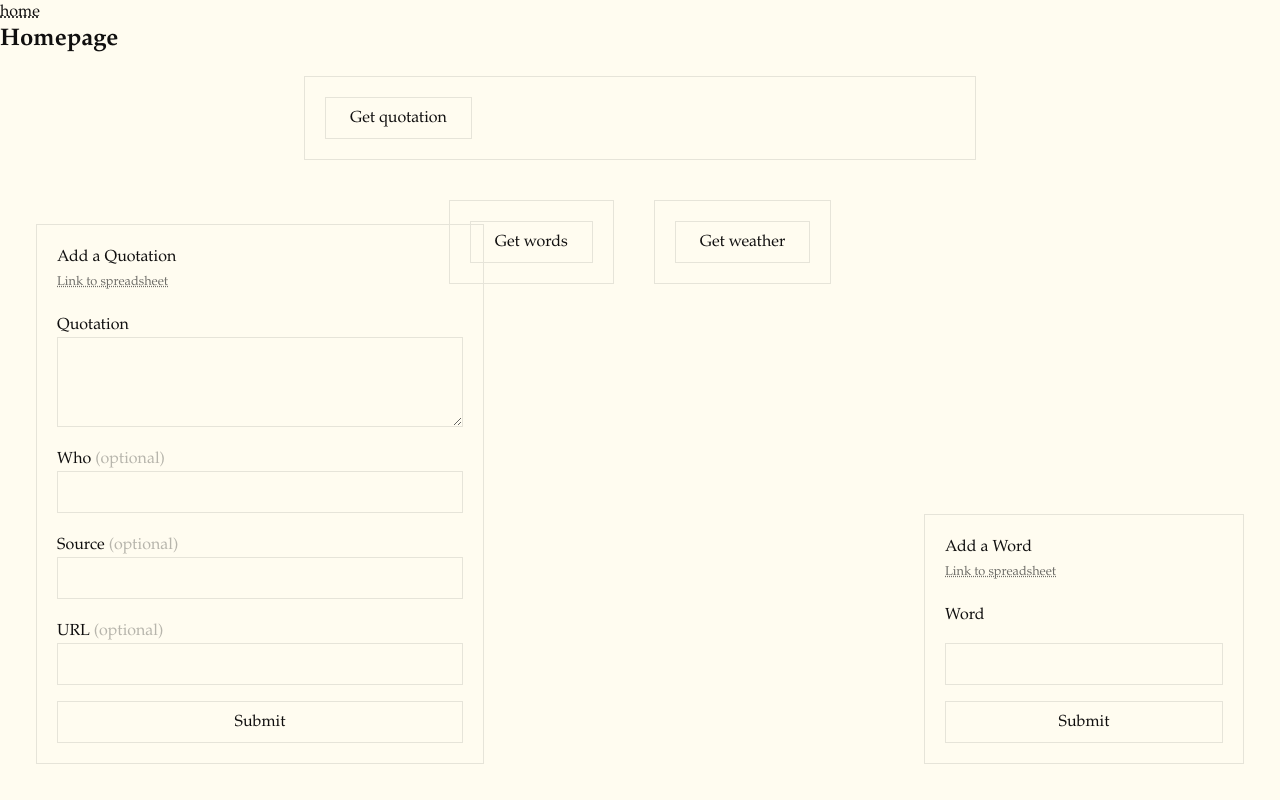
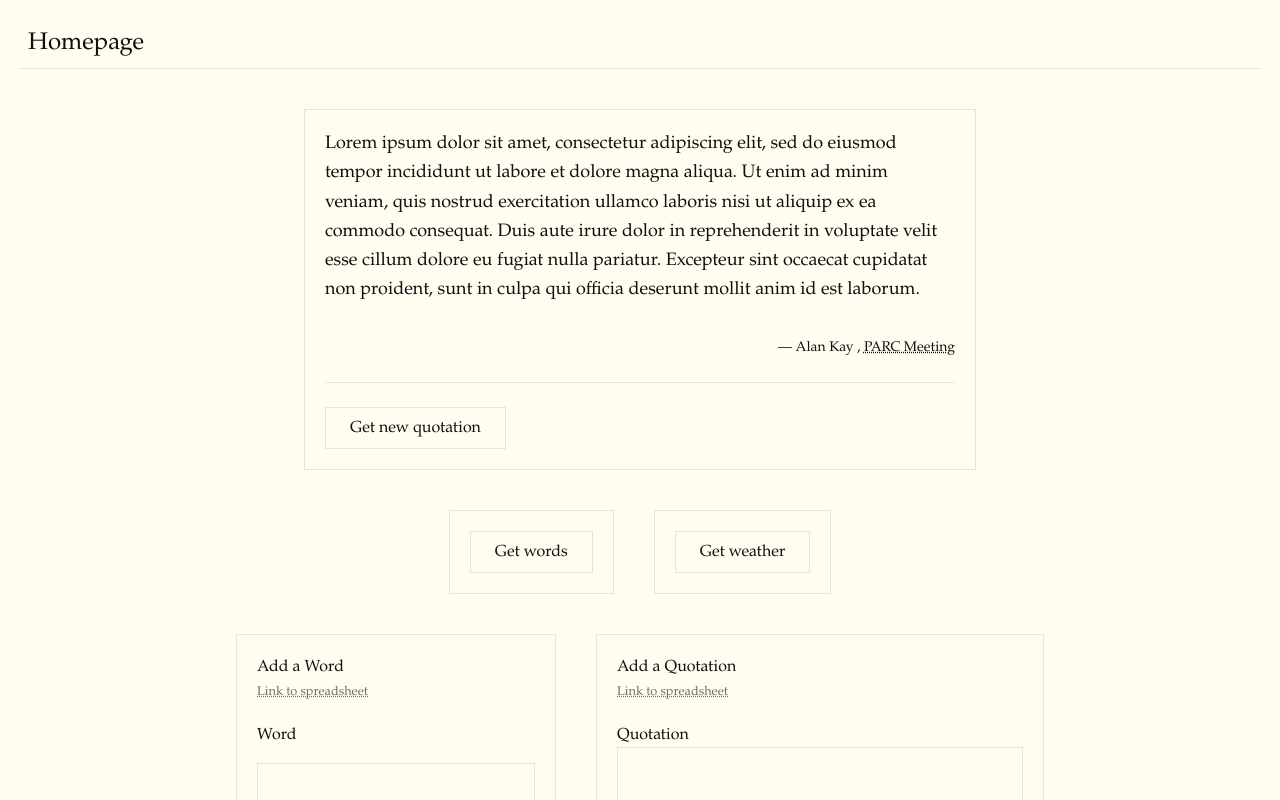
Before and after one commit to finmoorhouse/homepage, a SvelteKit app: page / in a window 1280 px wide. Shown: the top 800 px of the page. Built offline with nearby package versions, Linux system fonts and the light colour scheme.

Commit message:
Updating styling

```diff
--- a/src/routes/+layout.svelte
+++ b/src/routes/+layout.svelte
@@ -2,8 +2,4 @@
 	import '../app.css';
 </script>
 
-<nav>
-	<a href="/">home</a>
-</nav>
-
 <slot />
--- a/src/routes/+page.svelte
+++ b/src/routes/+page.svelte
@@ -2,7 +2,12 @@
 	import { enhance } from '$app/forms';
 
 	let wordData = null;
-	let quotationData = null;
+	let quotationData = {
+		quotation: "Lorem ipsum dolor sit amet, consectetur adipiscing elit, sed do eiusmod tempor incididunt ut labore et dolore magna aliqua. Ut enim ad minim veniam, quis nostrud exercitation ullamco laboris nisi ut aliquip ex ea commodo consequat. Duis aute irure dolor in reprehenderit in voluptate velit esse cillum dolore eu fugiat nulla pariatur. Excepteur sint occaecat cupidatat non proident, sunt in culpa qui officia deserunt mollit anim id est laborum.",
+		who: "Alan Kay",
+		source: "PARC Meeting",
+		url: "https://www.brainyquote.com/quotes/alan_kay_181225"
+	};
 	let weatherData = null;
 	let newWord = '';
 	let newQuotation = '';
@@ -33,14 +38,17 @@
 	}
 </script>
 
-<h1 class="font-extrabold text-2xl">Homepage</h1>
+<div class="m-5 p-2 border-b border-flexoki-ui min-h-[40px]">
+	<h1 class="text-2xl m-0 p-0">Homepage</h1>
+</div>
+
 <span class="flex justify-center w-full">
 	<div class="m-5 p-5 border border-flexoki-ui min-h-[40px] inline w-2xl">
 		{#if quotationData}
-			<div class="flex flex-col items-center">
-				<p class="text-lg italic mb-4 leading-relaxed max-w-2xl">{quotationData.quotation}</p>
+			<div class="flex flex-col">
+				<p class="{quotationData.quotation.length < 200 ? 'text-2xl' : 'text-lg'} mb-8 leading-relaxed max-w-2xl text-left">{quotationData.quotation}</p>
 				{#if quotationData.who}
-					<p class="text-sm text-flexoki-black-2 font-medium">
+					<p class="text-sm text-flexoki-black-2 font-medium text-right">
 						— {quotationData.who}
 						{#if quotationData.source}
 							{#if quotationData.url}
@@ -53,12 +61,14 @@
 				{/if}
 			</div>
 		{/if}
+		<hr class="my-6 border-flexoki-ui" />
 		<button
 			class="px-6 py-2 text-flexoki-black border-1 border-flexoki-ui hover:border-flexoki-ui-2 cursor-pointer"
-			on:click={getQuotation}>Get quotation</button
+			on:click={getQuotation}>Get new quotation</button
 		>
 	</div>
 </span>
+
 <span class="flex justify-center w-full">
 	<div class="m-5 p-5 border border-flexoki-ui min-h-[40px] max-w-[600px] inline-block">
 		<button
@@ -87,9 +97,8 @@
 	</div>
 </span>
 
-<div
-	class="fixed bottom-4 right-4 m-5 p-5 border border-flexoki-ui min-h-[40px] max-w-[600px] w-xs"
->
+<div class="flex justify-center w-full flex-col md:flex-row">
+	<div class="m-5 p-5 border border-flexoki-ui min-h-[40px] max-w-[600px] w-xs">
 		<h3>Add a Word</h3>
 		<small
 			><a class="text-flexoki-tx-2" href="https://docs.google.com/spreadsheets/" target="_blank"
@@ -160,7 +169,7 @@
 		</form>
 	</div>
 
-<div class="fixed bottom-4 left-4 m-5 p-5 border border-flexoki-ui min-h-[40px] max-w-[600px] w-md">
+	<div class="m-5 p-5 border border-flexoki-ui min-h-[40px] max-w-[600px] w-md">
 		<h3>Add a Quotation</h3>
 		<small
 			><a class="text-flexoki-tx-2" href="https://docs.google.com/spreadsheets/" target="_blank"
@@ -266,3 +275,4 @@
 			</button>
 		</form>
 	</div>
+</div>
```
Lines whose indentation alone changed are shown as unchanged.
